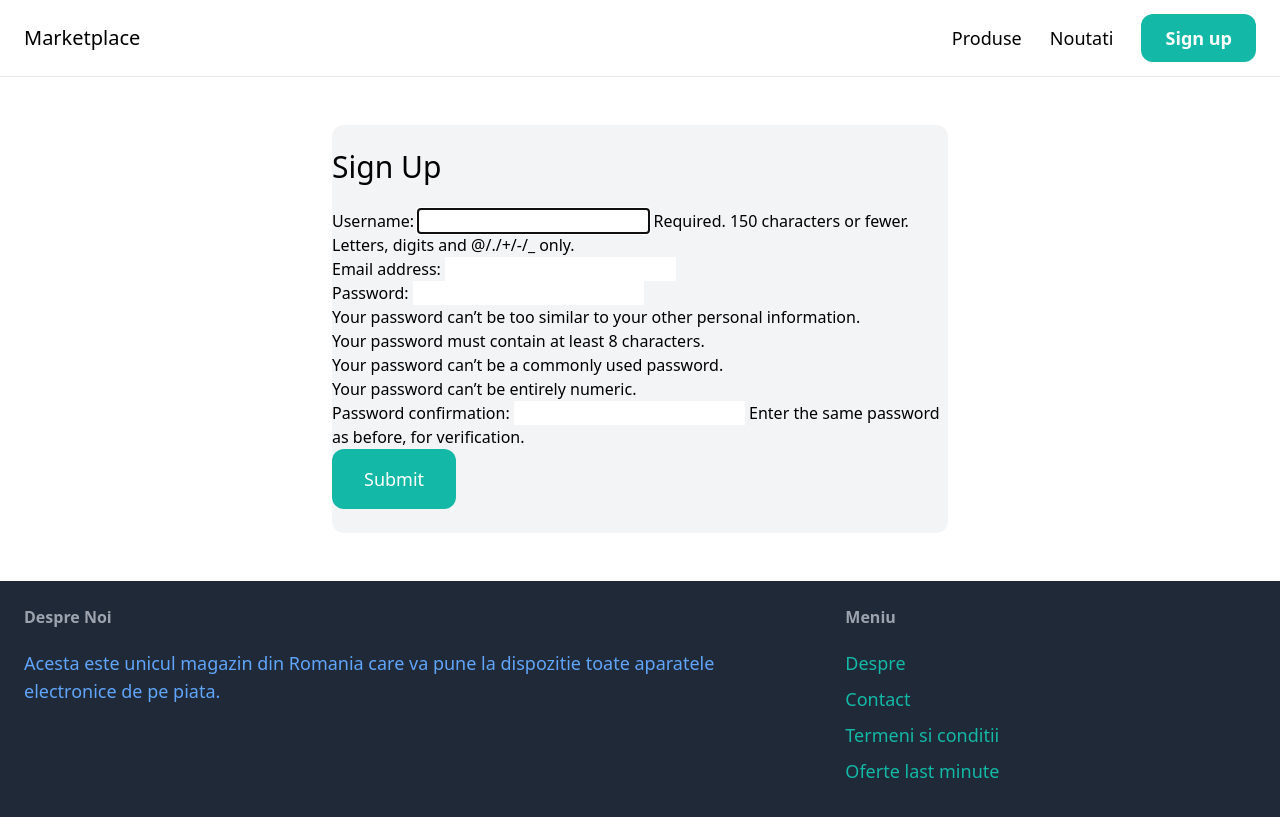
After one commit to DanDbs175/Proiect-ITF, a Django app: page /signup/ in a window 1280 px wide. The commit adds this page. Run offline with Django 4.2, Linux system fonts and the light colour scheme; some libraries are stand-ins or nearby versions.

Commit message:
Add files via upload

```diff
--- /dev/null
+++ b/sitereact/core/forms.py
@@ -0,0 +1,8 @@
+from django import forms
+from django.contrib.auth.forms import UserCreationForm
+from django.contrib.auth.models import User
+
+class SignupForm(UserCreationForm):
+    class Meta:
+        model = User
+        fields = ('username', 'email' , 'password1','password2' )
--- a/sitereact/core/templates/core/base.html
+++ b/sitereact/core/templates/core/base.html
@@ -19,7 +19,9 @@
                   <a href="#" class="text-lg font semibold hover:text-gray-500">Produse</a>
                   <a href="#" class="text-lg font semibold hover:text-gray-500">Noutati</a>
 
-                  <a href="#" class="pc-6 py-3 text-lg font-semibold bg-teal-500 text-black rounded-xl hover bg-teal-700">Log In</a>
+                    <a href="{% url 'core:signup' %}" class="px-6 py-3 text-lg font-semibold bg-teal-500 text-white rounded-xl hover:bg-teal-700">Sign up</a>
+
+
 
                </div>
            </nav>
@@ -42,7 +44,7 @@
 
              <ul class="space-y-2">
                  <li><a href="#" class="text-lg text-teal-500 hover:text-teal-700">Despre<a/></a><li>
-                 <li><a href="{% url 'contact' %}" class="text-lg text-teal-500 hover:text-teal-700">Contact<a/></a><li>
+                 <li><a href="{% url 'core:contact' %}" class="text-lg text-teal-500 hover:text-teal-700">Contact<a/></a><li>
                  <li><a href="#" class="text-lg text-teal-500 hover:text-teal-700">Termeni si conditii<a/></a><li>
                  <li><a href="#" class="text-lg text-teal-500 hover:text-teal-700">Oferte last minute<a/></a><li>
 
--- /dev/null
+++ b/sitereact/core/templates/core/signup.html
@@ -0,0 +1,17 @@
+{% extends 'core/base.html' %}
+
+{% block title %}Sign up{% endblock %}
+
+{% block content %}
+
+<div class="w-1/2 my-6 mx-auto py-6 bg-gray-100 rounded-xl">
+    <h1 class="mb-6 text-3xl">Sign Up</h1>
+    <form method="post" action=".">
+        {% csrf_token %}
+
+        {{ form.as_p }}
+        <button class="py-4 px-8 text-lg bg-teal-500 hover:bg-teal-700 rounded-xl text-white">Submit</button>
+    </form>
+
+</div>
+{% endblock %}
--- /dev/null
+++ b/sitereact/core/urls.py
@@ -0,0 +1,11 @@
+from django.urls import path
+
+from . import views
+
+app_name = 'core'
+
+urlpatterns = [
+   path('', views.index, name='index'),
+   path('contact/', views.contact, name='contact'),
+    path('signup/', views.signup, name='signup'),
+ ]
--- a/sitereact/core/views.py
+++ b/sitereact/core/views.py
@@ -2,6 +2,7 @@ from django.shortcuts import render
 
 from item.models import Category, Item
 
+from .forms import SignupForm
 
 def index(request):
     items = Item.objects.filter(is_sold=False)[0:6]
@@ -15,3 +16,10 @@ def index(request):
 
 def contact(request):
     return render(request, 'core/contact.html')
+
+def signup(request):
+    form = SignupForm()
+
+    return render(request, 'core/signup.html', {
+        'form': form
+    })
--- a/sitereact/sitereact/urls.py
+++ b/sitereact/sitereact/urls.py
@@ -3,11 +3,9 @@ from django.conf.urls.static import static
 from django.contrib import admin
 from django.urls import path, include
 
-from core.views import index, contact
 
 urlpatterns = [
-    path('', index, name='index'),
+    path('', include('core.urls')),
     path('items/', include('item.urls')),
-    path('contact/', contact, name='contact'),
      path('admin/', admin.site.urls),
  ] + static(settings.MEDIA_URL, document_root=settings.MEDIA_ROOT)
```
Also changed, not shown: sitereact/db.sqlite3.
